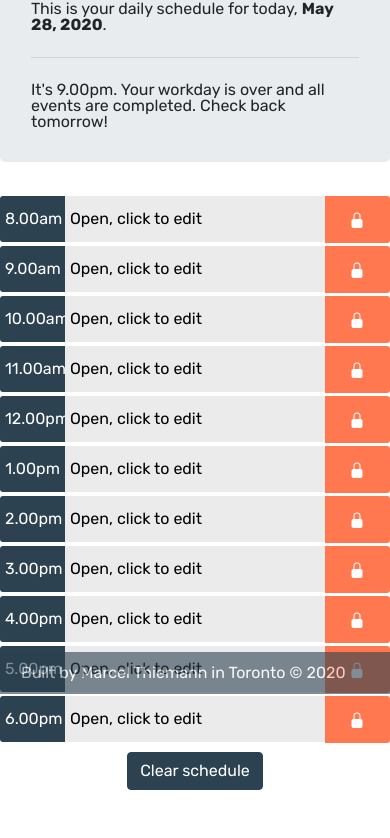
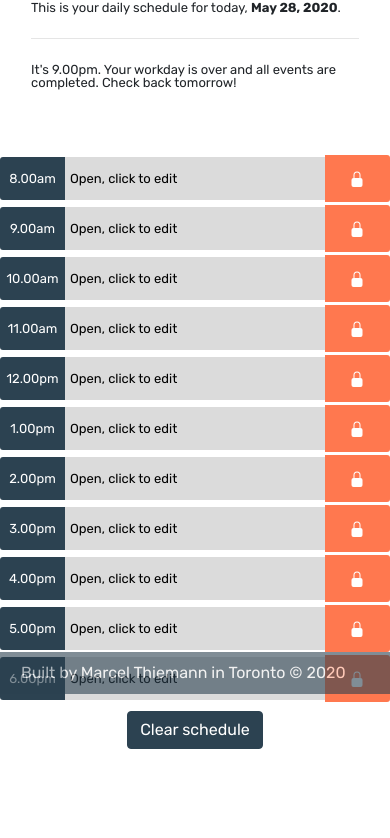
Before and after one commit to cestmarcel/uoft-planner, a plain HTML site: page index.html in a window 390 px wide. Shown: the part 152-990 px from the top of the page. After the commit the page ends 949 px from the top, so only its background shows below. Drawn offline with nearby package versions, Linux system fonts and the light colour scheme.

Commit message:
Optimized layout for smaller screens

```diff
--- a/css/style.css
+++ b/css/style.css
@@ -1,5 +1,4 @@
 /* Document styles */
-
 body {
     font-family: 'Rubik', sans-serif;
     font-size: 16px;
@@ -11,7 +10,6 @@ p {
 }
 
 /* Header styles */
-
 .navbar {
     background-color: #2C4251;
 }
@@ -24,13 +22,15 @@ p {
     color: white;
 }
 
+.jumbotron {
+    background-color: white;
+}
+
 .jumbotron-fluid {
-    background-color: #fafafa;
     padding: 2rem;
 }
 
 /* Timeslot styles */
-
 .row {
     height: 50px;
 }
@@ -94,7 +94,6 @@ p {
 }
 
 /* Clear schedule styles */
-
 .btn-info {
     margin: 0 auto;
     display: block;
@@ -120,7 +119,6 @@ p {
 }
 
 /* Footer styles */
-
 .alert-primary {
     background-color: #2C4251;
     color: white;
@@ -136,3 +134,10 @@ footer {
     width: 100%;
     opacity: 0.6;
 }
+
+/* Media queries*/
+@media only screen and (max-width: 450px){
+    p {
+        font-size: small;
+    }
+}
--- a/js/script.js
+++ b/js/script.js
@@ -36,7 +36,7 @@ for(i=8; i < 19; i++){
     } if(currentHour == i){
         document.getElementById(`${i}`).style = "background-color: #2C4251; color: white; border-right: 3px solid white;";
     } if(currentHour > i){
-        document.getElementById(`${i}`).style = "background-color: #ebebeb; color: black;";
+        document.getElementById(`${i}`).style = "background-color: #dbdbdb; color: black;";
     } if(currentHour > 18){
         document.getElementById("notification").textContent = `It's ${currentHourUS}.00${amPm}. Your workday is over and all events are completed. Check back tomorrow!`;
     }
```
